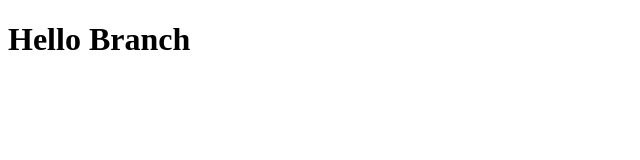
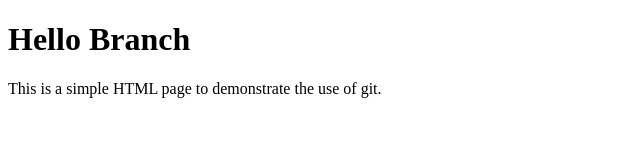
Before and after one commit to rabin2309/git-practices-class, a plain HTML site: page hello.html in a window 1280 px wide. Shown: the whole page, without its empty margins (0-640 px from the left). Drawn offline with Linux system fonts and the light colour scheme.

Commit message:
new update in code

```diff
--- a/hello.html
+++ b/hello.html
@@ -7,6 +7,6 @@
 
 <body>
     <h1>Hello Branch</h1>
-    <p
+    <p>This is a simple HTML page to demonstrate the use of git.</p>
 </body>
 </html>
--- a/script.js
+++ b/script.js
@@ -4,3 +4,4 @@ y=2
 z=3
 sum=x+y+z
 console.log("Sum is: " + sum);
+console.log("This is a simple JavaScript file to demonstrate the use of git.");
```
Also changed, not shown: index.html (+2 -1 lines).
